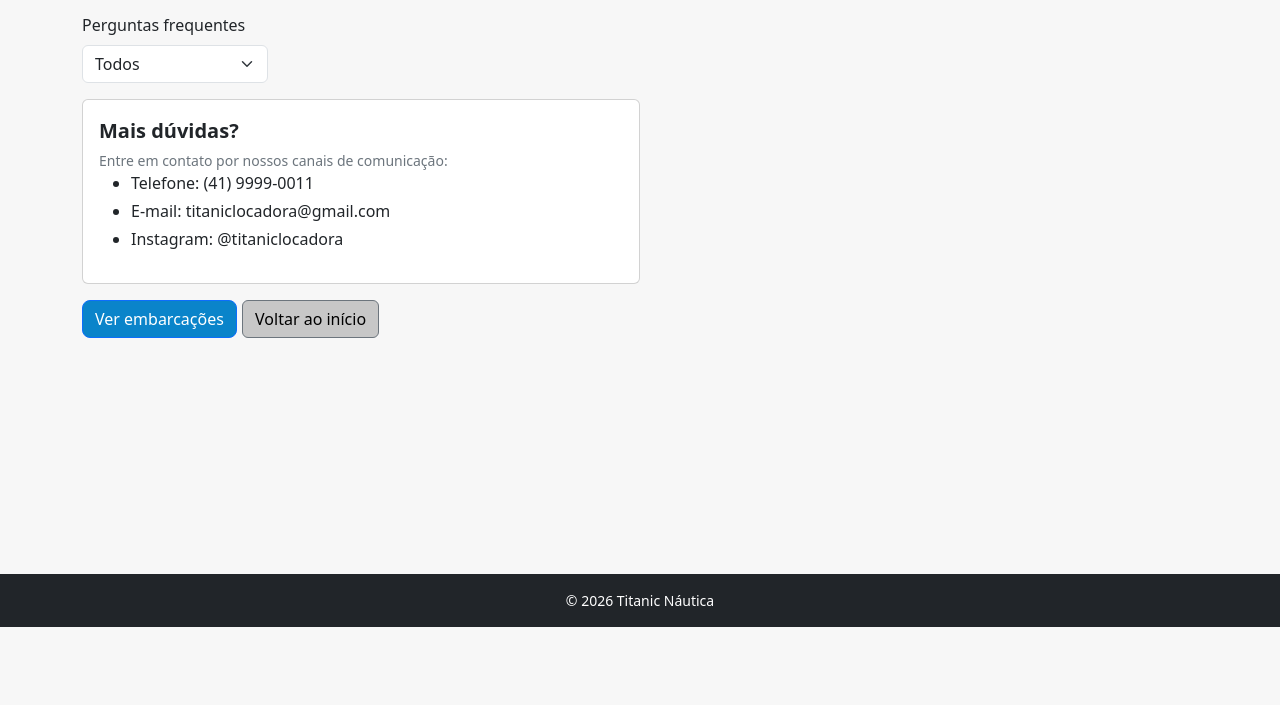
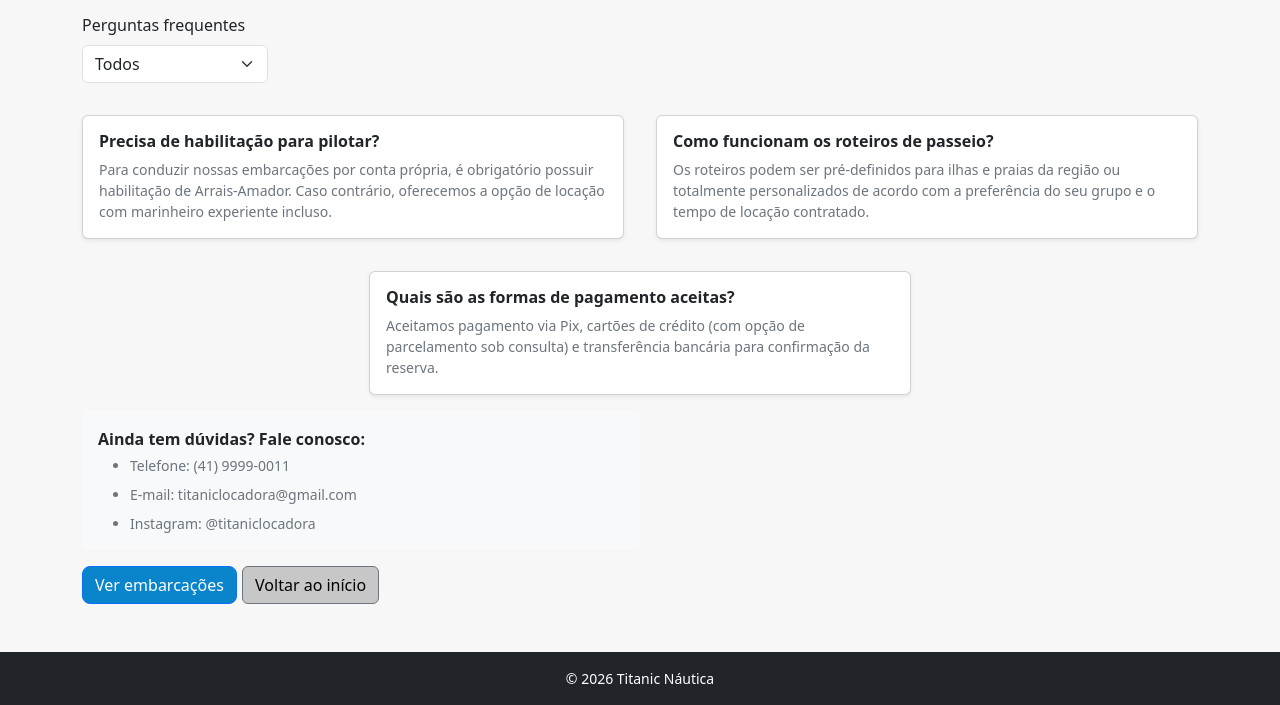
Before and after one commit to Rafael-Jose-da-Cruz/Desenvolvimento-Web, a plain HTML site: page contato.html in a window 1280 px wide. Shown: the part 173-878 px from the top of the page. Before the commit the page ends 800 px from the top, so only its background shows below. Drawn offline with nearby package versions, Linux system fonts and the light colour scheme.

Commit message:
feat: adiciona cards na página de contato

```diff
--- /dev/null
+++ b/components/cardContato.js
@@ -0,0 +1,20 @@
+document.addEventListener("DOMContentLoaded", function () {
+    const selectFiltro = document.getElementById("filtro-status");
+    const cardsDuvidas = document.querySelectorAll(".card-duvida");
+
+    if (selectFiltro) {
+        selectFiltro.addEventListener("change", function () {
+            const categoriaSelecionada = this.value;
+
+            cardsDuvidas.forEach(function (card) {
+                const categoriaCard = card.getAttribute("data-categoria");
+
+                if (categoriaSelecionada === "" || categoriaCard === categoriaSelecionada) {
+                    card.classList.remove("d-none");
+                } else {
+                    card.classList.add("d-none");
+                }
+            });
+        });
+    }
+});
--- a/contato.html
+++ b/contato.html
@@ -20,7 +20,7 @@
             <h1 class="h3 mb-2">Contato</h1>
             <p class="text-secondary mb-3">Tire dúvidas sobre embarcações, roteiros e valores.</p>
 
-            <div class="col-6 col-lg-2 my-3">
+        <div class="col-6 col-lg-2 my-3">
                 <label for="filtro-status" class="form-label">Perguntas frequentes</label>
                     <select id="filtro-status" class="form-select">
                         <option value="">Todos</option>
@@ -30,24 +30,49 @@
                     </select>
             </div>
 
-            <div class="w-50 col-md-4 col-xl-2 my-3">
-                    <div class="card h-100">
+            <div id="lista-duvidas" class="row g-3 my-3">
+                <div class="col-md-6 card-duvida" data-categoria="Embarcações">
+                    <div class="card h-100 shadow-sm">
                         <div class="card-body">
-                            <p class="fs-5 fw-bold mb-1" id="kpi-disponiveis">Mais dúvidas?</p>
-                            <p class="text-secondary small mb-0">Entre em contato por nossos canais de comunicação:</p>
-                            <ul class="d-flex gap-1 flex-column">
-                                <li>Telefone: (41) 9999-0011</li>
-                                <li>E-mail: titaniclocadora@gmail.com</li>
-                                <li>Instagram: @titaniclocadora </li>
-                            </ul>
+                            <h5 class="card-title h6 fw-bold">Precisa de habilitação para pilotar?</h5>
+                            <p class="card-text text-secondary small mb-0">Para conduzir nossas embarcações por conta própria, é obrigatório possuir habilitação de Arrais-Amador. Caso contrário, oferecemos a opção de locação com marinheiro experiente incluso.</p>
                         </div>
                     </div>
                 </div>
 
+                <div class="col-md-6 card-duvida" data-categoria="Roteiros">
+                    <div class="card h-100 shadow-sm">
+                        <div class="card-body">
+                            <h5 class="card-title h6 fw-bold">Como funcionam os roteiros de passeio?</h5>
+                            <p class="card-text text-secondary small mb-0">Os roteiros podem ser pré-definidos para ilhas e praias da região ou totalmente personalizados de acordo com a preferência do seu grupo e o tempo de locação contratado.</p>
+                        </div>
+                    </div>
+                </div>
+
+                <div class="col-md-6 card-duvida" data-categoria="Valores">
+                    <div class="card h-100 shadow-sm">
+                        <div class="card-body">
+                            <h5 class="card-title h6 fw-bold">Quais são as formas de pagamento aceitas?</h5>
+                            <p class="card-text text-secondary small mb-0">Aceitamos pagamento via Pix, cartões de crédito (com opção de parcelamento sob consulta) e transferência bancária para confirmação da reserva.</p>
+                        </div>
+                    </div>
+                </div>
+            </div>
+
+            <div class="card my-3 bg-light border-0 col-md-6">
+                <div class="card-body">
+                    <p class="fs-6 fw-bold mb-1">Ainda tem dúvidas? Fale conosco:</p>
+                    <ul class="d-flex gap-2 flex-column small mb-0 text-secondary">
+                        <li>Telefone: (41) 9999-0011</li>
+                        <li>E-mail: titaniclocadora@gmail.com</li>
+                        <li>Instagram: @titaniclocadora</li>
+                    </ul>
+                </div>
+            </div>
+
             <a href="embarcacoes.html" class="btn btn-primary">Ver embarcações</a>
             <a href="index.html" class="btn btn-outline-secondary">Voltar ao início</a>
         </div>
-
     </main>
 
     <div id="rodape"></div>
@@ -57,6 +82,7 @@
         crossorigin="anonymous"></script>
     <script src="components/header.js"></script>
     <script src="components/footer.js"></script>
+    <script src="components/cardContato.js"></script>
     <script src="js/contato.js"></script>
 </body>
 
--- a/css/contato.css
+++ b/css/contato.css
@@ -10,7 +10,6 @@
     --cor-btn-1: rgb(10, 132, 202);
     --cor-btn-2: rgb(145, 136, 136);
     --cor-btn-3: rgb(199, 199, 199);
-
 }
 
 body{
@@ -23,11 +22,19 @@ body{
 }
 
 .btn-outline-secondary{
-    background-color: var(--cor-fundo);
+    background-color: var(--cor-btn-3);
+    color: var(--cor-texto);
     margin: auto 1px;
 }
 
-.btn-outline-secondary{
-    background-color: var(--cor-btn-3);
-    color: var(--cor-texto);
+#lista-duvidas {
+    display: flex;
+    flex-wrap: wrap;
+    justify-content: center;
+    gap: 1rem;
 }
+
+#lista-duvidas > div {
+    flex: 0 0 calc(50% - 0.5rem);
+    max-width: calc(50% - 0.5rem);
+}
```
